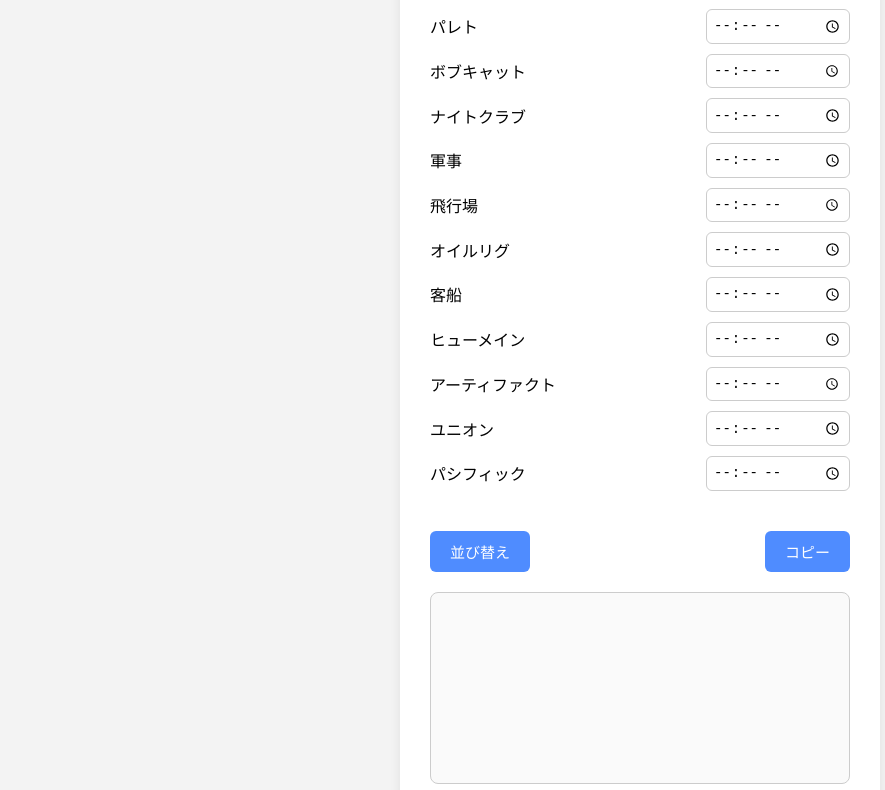
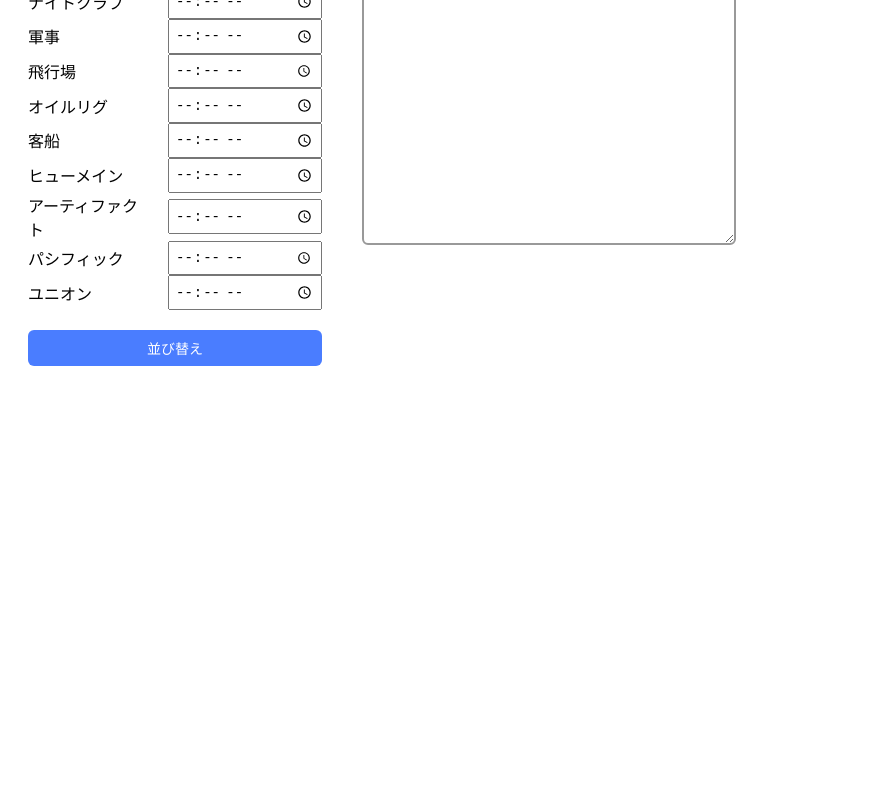
Before and after one commit to sam0814mk/Crime-Cooldown, a plain HTML site: page index.html in a window 1280 px wide. Shown: the part 113-903 px from the top of the page, without its empty margins (0-885 px from the left). After the commit the page ends 800 px from the top, so only its background shows below. Drawn offline with Linux system fonts and the light colour scheme.

Commit message:
Update index.html

```diff
--- a/index.html
+++ b/index.html
@@ -2,108 +2,143 @@
 <html lang="ja">
 <head>
 <meta charset="UTF-8">
-  <title>時間ソートツール</title>
+<title>時間並び替えツール</title>
 <style>
     body {
         font-family: "Segoe UI", sans-serif;
-      background: #f3f3f3;
-      margin: 0;
-      padding: 40px;
+        padding: 20px;
         display: flex;
-      justify-content: center;
+        gap: 40px;
     }
 
     .container {
-      background: #ffffff;
-      width: 420px;
-      padding: 25px 30px;
-      border-radius: 12px;
-      box-shadow: 0 4px 12px rgba(0,0,0,0.08);
-    }
-
-    h2 {
-      margin-top: 0;
-      margin-bottom: 25px;
-      text-align: center;
-      font-size: 22px;
-      color: #333;
+        display: flex;
+        flex-direction: column;
+        gap: 20px;
     }
 
     .row {
         display: flex;
-      justify-content: space-between;
         align-items: center;
-      margin-bottom: 10px;
-      font-size: 16px;
+        gap: 20px;
+    }
+
+    .label {
+        width: 120px;
     }
 
     input[type="time"] {
-      padding: 6px;
-      width: 130px;
-      border: 1px solid #ccc;
-      border-radius: 6px;
+        width: 140px;
+        padding: 5px;
         font-size: 14px;
     }
 
     button {
-      background: #4f8cff;
-      color: white;
+        padding: 8px 20px;
+        background: #4A7DFF;
+        color: #fff;
         border: none;
-      padding: 10px 20px;
         border-radius: 6px;
-      font-size: 15px;
         cursor: pointer;
-      margin-top: 15px;
-      transition: 0.2s;
+        font-size: 14px;
     }
 
     button:hover {
-      background: #1e6fff;
+        background: #2559e0;
     }
 
-    #btn-area {
-      display: flex;
-      justify-content: space-between;
-      margin-top: 25px;
-    }
-
-    #result {
-      margin-top: 20px;
-      background: #fafafa;
-      border: 1px solid #ccc;
-      border-radius: 8px;
-      padding: 15px;
-      min-height: 160px;
-      font-size: 14px;
-      white-space: pre-wrap;
+    textarea {
+        width: 350px;
+        height: 250px;
+        font-size: 16px;
+        padding: 10px;
+        border: 2px solid #999;
+        border-radius: 6px;
     }
 </style>
 </head>
 <body>
 
 <div class="container">
-    <h2>時間ソートツール</h2>
 
-    <div class="row">パレト<input type="time" id="t1"></div>
-    <div class="row">ボブキャット<input type="time" id="t2"></div>
-    <div class="row">ナイトクラブ<input type="time" id="t3"></div>
-    <div class="row">軍事<input type="time" id="t4"></div>
-    <div class="row">飛行場<input type="time" id="t5"></div>
-    <div class="row">オイルリグ<input type="time" id="t6"></div>
-    <div class="row">客船<input type="time" id="t7"></div>
-    <div class="row">ヒューメイン<input type="time" id="t8"></div>
-    <div class="row">アーティファクト<input type="time" id="t9"></div>
-    <div class="row">ユニオン<input type="time" id="t10"></div>
-    <div class="row">パシフィック<input type="time" id="t11"></div>
+    <!-- 入力欄 -->
+    <div id="inputs"></div>
 
-    <div id="btn-area">
     <button onclick="sortTimes()">並び替え</button>
-      <button onclick="copyResult()">コピー</button>
 </div>
 
-    <div id="result"></div>
+<div class="container">
+    <button onclick="copyText()">コピー</button>
+    <textarea id="output"></textarea>
 </div>
 
-  <script src="script.js"></script>
+<script>
+const names = [
+    "パレト",
+    "ボブキャット",
+    "ナイトクラブ",
+    "軍事",
+    "飛行場",
+    "オイルリグ",
+    "客船",
+    "ヒューメイン",
+    "アーティファクト",
+    "パシフィック",
+    "ユニオン"   // ←追加
+];
+
+// 入力欄生成（createElement方式で安定）
+const inputArea = document.getElementById("inputs");
+
+names.forEach((name, idx) => {
+    const row = document.createElement("div");
+    row.className = "row";
+
+    const label = document.createElement("div");
+    label.className = "label";
+    label.textContent = name;
+
+    const input = document.createElement("input");
+    input.type = "time";
+    input.id = "time" + idx;
+
+    row.appendChild(label);
+    row.appendChild(input);
+    inputArea.appendChild(row);
+});
+
+// 並び替え処理
+function sortTimes() {
+    let data = [];
+
+    names.forEach((name, idx) => {
+        const t = document.getElementById("time" + idx).value;
+        let sortTime = t ? parseInt(t.replace(":", "")) : 9999; // HHMM形式の数字
+        data.push({
+            name: name,
+            time: t ? t : "--:--",
+            sortTime: sortTime
+        });
+    });
+
+    data.sort((a, b) => a.sortTime - b.sortTime);
+
+    let result = "";
+    data.forEach(item => {
+        result += `${item.name}　${item.time}\n`;
+    });
+
+    document.getElementById("output").value = result;
+}
+
+// コピー処理（最新ブラウザ対応）
+function copyText() {
+    const text = document.getElementById("output").value;
+    navigator.clipboard.writeText(text)
+        .then(() => alert("コピーしました"))
+        .catch(err => console.error("コピー失敗:", err));
+}
+</script>
+
 </body>
 </html>
```
Lines whose indentation alone changed are shown as unchanged.
